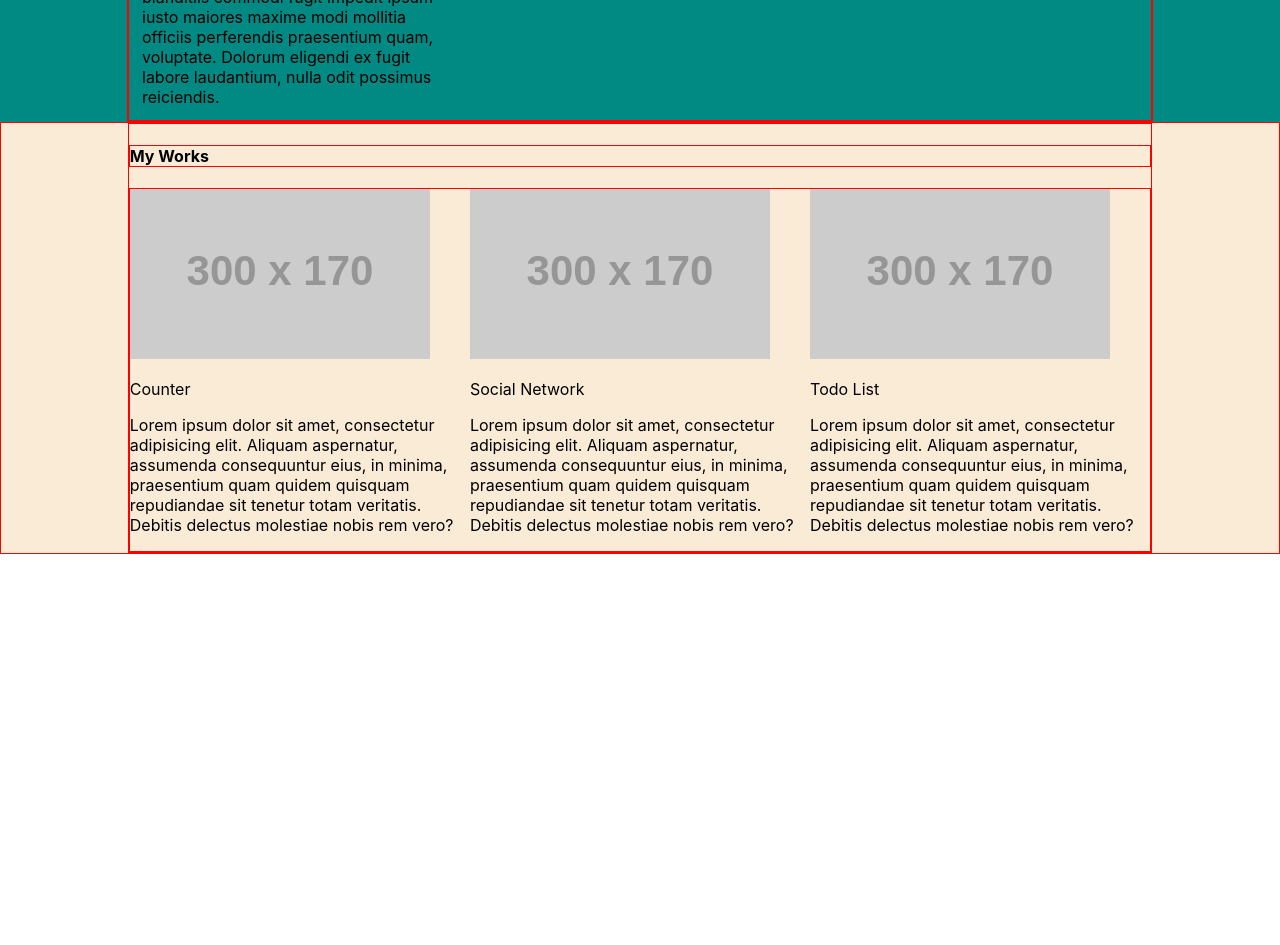
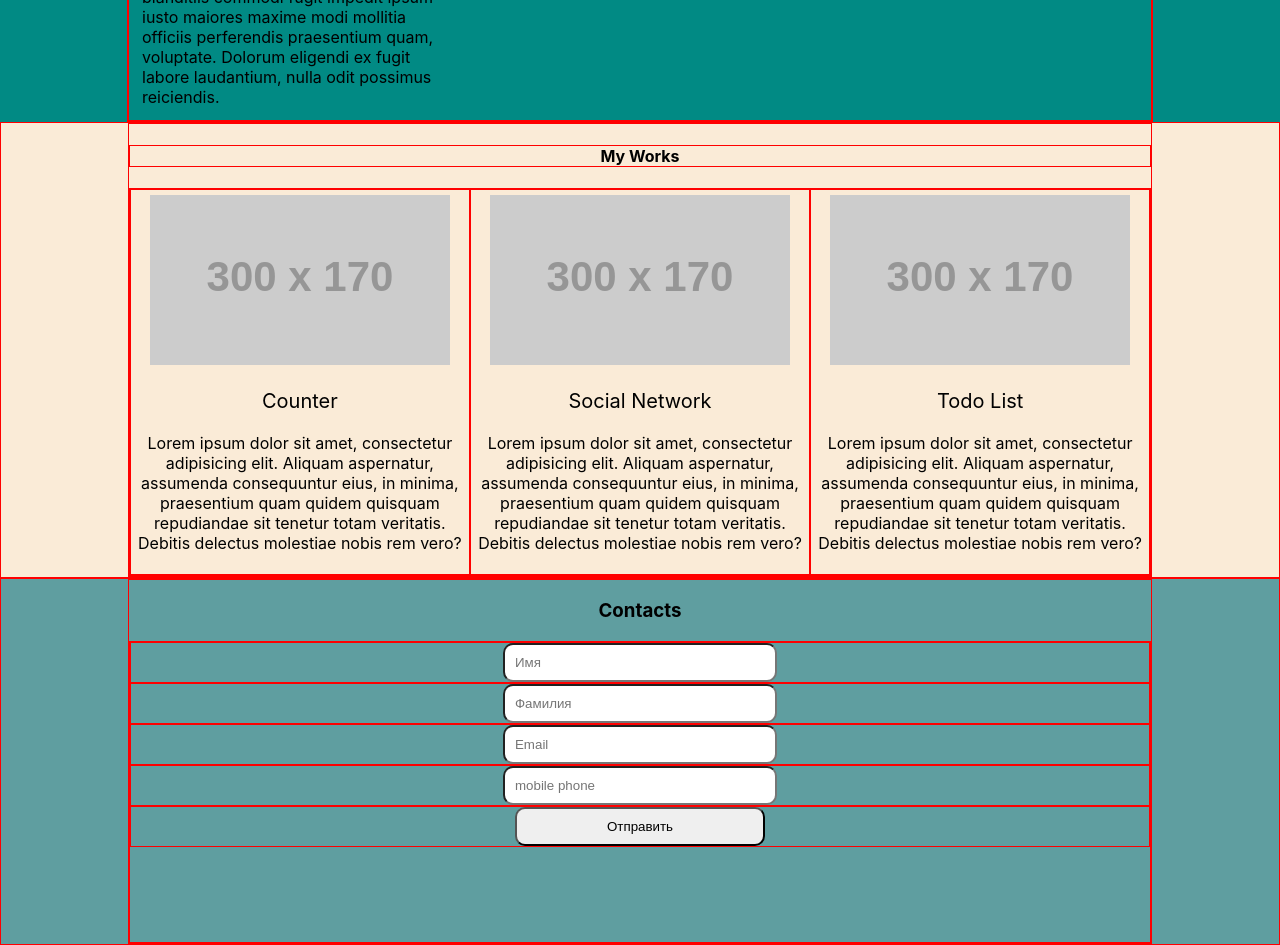
Before and after one commit to SergGrey1992/Portfolio, a React (Create React App) app: page / in a window 1280 px wide. Shown: the part 1680-2625 px from the top of the page. Before the commit the page ends 2234 px from the top, so only its background shows below. Built offline with nearby package versions, Linux system fonts and the light colour scheme.

Commit message:
add my works

```diff
--- a/src/App.tsx
+++ b/src/App.tsx
@@ -4,6 +4,7 @@ import {Header} from "./Components/Header/Header";
 import {Main} from "./Components/Main/Main";
 import {Skills} from "./Components/Skills/Skills";
 import {MyWorks} from "./Components/MyJobs/MyWorks";
+import {Contact} from "./Components/Contact/Contact";
 
 
 
@@ -15,6 +16,7 @@ function App() {
       <Main />
       <Skills />
       <MyWorks />
+      <Contact/>
     </div>
   );
 }
--- /dev/null
+++ b/src/Components/Contact/Contact.module.css
@@ -0,0 +1,50 @@
+.pStyle {
+    display: flex;
+    flex-direction: column;
+}
+
+.wrapperContact {
+    border: 1px solid red;
+    display: flex;
+    justify-content: space-around;
+    background-color: cadetblue;
+}
+
+.container {
+    width: 80%;
+    border: 1px solid red;
+    text-align: center;
+}
+
+.formWrapper {
+    border: 1px solid red;
+    display: flex;
+    flex-direction: column;
+    min-height: 300px;
+}
+
+.labelWrapp {
+    border: 1px solid red;
+}
+input[type=text] {
+    width: 250px;
+    padding:10px;
+    border-radius:10px;
+}
+input[type=email] {
+    width: 250px;
+    padding:10px;
+    border-radius:10px;
+}
+
+input[type=tel] {
+    width: 250px;
+    padding:10px;
+    border-radius:10px;
+}
+
+input[type=submit] {
+    width: 250px;
+    padding:10px;
+    border-radius:10px;
+}
--- /dev/null
+++ b/src/Components/Contact/Contact.tsx
@@ -0,0 +1,29 @@
+import React from "react"
+import style from "./Contact.module.css"
+
+export const Contact = () => {
+	return (
+		<div className={style.wrapperContact} >
+			<div className={style.container}>
+				<h3>Contacts</h3>
+				<form className={style.formWrapper} action="#">
+					<label className={style.labelWrapp} >
+						<input type="text" name="name" placeholder={"Имя"}/>
+					</label>
+					<label className={style.labelWrapp}>
+						<input type="text" name="name" placeholder={"Фамилия"}/>
+					</label>
+					<label className={style.labelWrapp}>
+						<input type="email" name="email" placeholder={"Email"}/>
+					</label>
+					<label className={style.labelWrapp}>
+						<input type="tel" name="tel" placeholder={"mobile phone"}/>
+					</label>
+					<label className={style.labelWrapp}>
+					<input type="submit" value="Отправить" />
+					</label>
+				</form>
+			</div>
+		</div>
+	)
+}
--- a/src/Components/MyJobs/MyWorks.module.css
+++ b/src/Components/MyJobs/MyWorks.module.css
@@ -8,12 +8,14 @@
 .container {
     width: 80%;
     border: 1px solid red;
+    text-align: center;
 }
 .h4Wrapper {
+
     border: 1px solid red;
 }
 
-.wrapperWork {
+.wrapperWorks {
     border: 1px solid red;
     display: grid;
     grid-template-columns: repeat(3, 1fr);
--- a/src/Components/MyJobs/MyWorks.tsx
+++ b/src/Components/MyJobs/MyWorks.tsx
@@ -10,7 +10,7 @@ export function MyWorks() {
     <div className={style.wrapperJobs}>
       <div className={style.container}>
         <h4 className={style.h4Wrapper} >My Works</h4>
-        <div className={style.wrapperWork} >
+        <div className={style.wrapperWorks} >
           <Work title={"Counter"}/>
           <Work  title={"Social Network"}/>
           <Work  title={"Todo List"}/>
--- a/src/Components/MyJobs/Work/Work.module.css
+++ b/src/Components/MyJobs/Work/Work.module.css
@@ -0,0 +1,8 @@
+.wrapperWork {
+    border: 1px solid red;
+    padding: 5px;
+}
+
+.titleWork {
+    font-size: 20px;
+}
--- a/src/Components/MyJobs/Work/Work.tsx
+++ b/src/Components/MyJobs/Work/Work.tsx
@@ -1,5 +1,5 @@
 import React from "react"
-import style from "./Works.module.css"
+import style from "./Work.module.css"
 
 type PropsType = {
   title:string
@@ -8,9 +8,9 @@ type PropsType = {
 export function Work(props: PropsType) {
 
   return (
-    <div>
-      <img src="http://placehold.it/300x170/" alt=""></img>
-      <p>{props.title}</p>
+    <div className={style.wrapperWork} >
+      <img src="http://placehold.it/300x170/" alt=""/>
+      <p className={style.titleWork} >{props.title}</p>
       <p>Lorem ipsum dolor sit amet, consectetur adipisicing elit. Aliquam aspernatur, assumenda consequuntur eius, in minima, praesentium quam quidem quisquam repudiandae sit tenetur totam veritatis. Debitis delectus molestiae nobis rem vero?</p>
     </div>
   );
```
